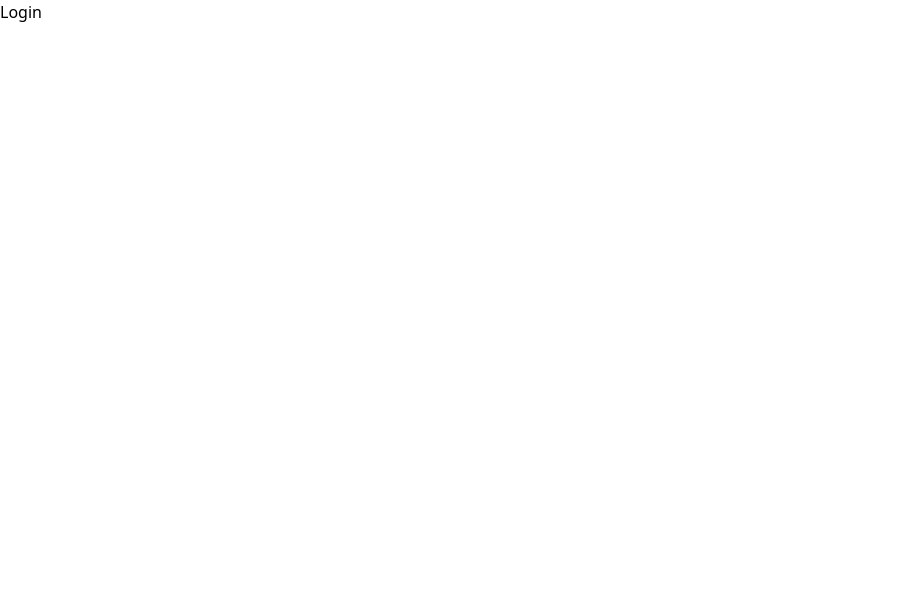
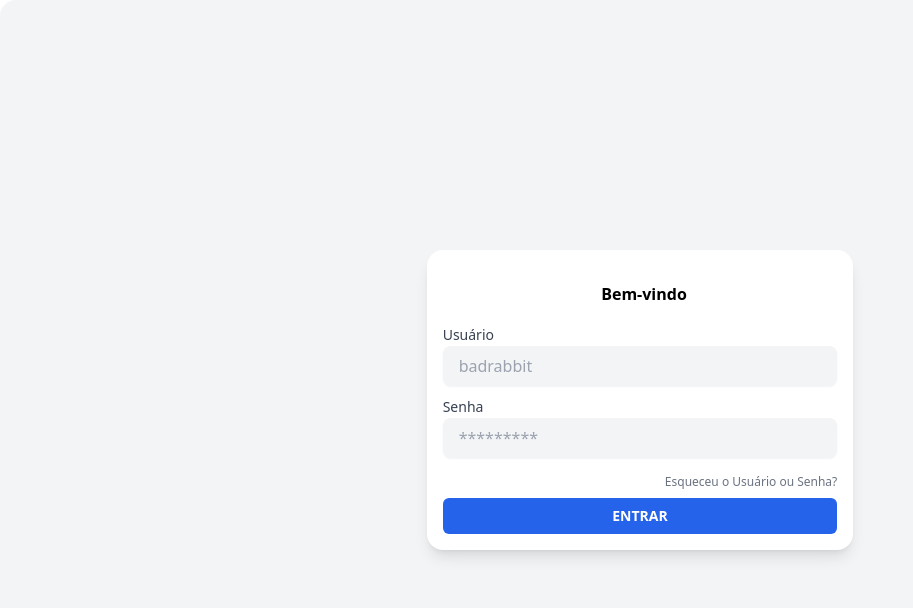
Before and after one commit to nilosmferreira/nossoclube-mysql, a Next.js app: page / in a window 1280 px wide. Shown: the top 608 px of the page, without its empty margins (0-913 px from the left). Built offline with nearby package versions, Linux system fonts and the light colour scheme.

Commit message:
Style página login

```diff
--- a/package.json
+++ b/package.json
@@ -9,6 +9,7 @@
     "lint": "next lint"
   },
   "dependencies": {
+    "@tailwindcss/forms": "^0.5.2",
     "next": "12.2.1",
     "react": "18.2.0",
     "react-dom": "18.2.0"
--- a/src/pages/index.tsx
+++ b/src/pages/index.tsx
@@ -1,3 +1,57 @@
 export default function Login() {
-  return <h1>Login</h1>;
+  return (
+    <main className='flex items-center justify-center bg-gray-100 dark:bg-gray-800 rounded-2xl h-screen overflow-hidden relative'>
+      <div className='w-full sm:w-1/2 xl:w-1/3'>
+        <div className='shadow-lg rounded-2xl p-4 bg-white dark:bg-gray-700 w-full'>
+          <header>
+            <h1 className='font-bold text-md text-black dark:text-white ml-2 text-center py-4'>
+              Bem-vindo
+            </h1>
+          </header>
+          <section className='flex flex-col gap-2'>
+            <div>
+              <label htmlFor='username' className='text-gray-700 text-sm'>
+                Usuário
+              </label>
+              <input
+                className='flex-1 appearance-none border border-none w-full py-2 px-4 bg-gray-100 rounded-lg text-gray-700 placeholder-gray-400 shadow-sm text-base focus:outline-none focus:ring-2 focus:ring-green-600 focus:border-transparent'
+                type='text'
+                name='username'
+                id='username'
+                placeholder='badrabbit'
+              />
+            </div>
+            <div>
+              <label htmlFor='password' className='text-gray-700 text-sm'>
+                Senha
+              </label>
+              <input
+                className='flex-1 appearance-none border border-none w-full py-2 px-4 bg-gray-100 rounded-lg text-gray-700 placeholder-gray-400 shadow-sm text-base focus:outline-none focus:ring-2 focus:ring-green-600 focus:border-transparent'
+                placeholder='*********'
+                type='password'
+                name='password'
+                id='password'
+              />
+            </div>
+          </section>
+          <footer className='flex flex-col gap-2 mt-4'>
+            <a
+              href='#'
+              className='text-end text-xs text-gray-500 hover:text-gray-600 rounded-lg transition-colors'
+            >
+              Esqueceu o Usuário ou Senha?
+            </a>
+            <button
+              type='submit'
+              className='p-2 bg-blue-600 rounded-md border-transparent flex-1 justify-center items-center text-sm hover:bg-brand-hover focus:outline-none focus:ring-1 focus:ring-offset-2 focus:ring-offset-transparent
+            focus:ring-green-500
+            transtion-colors uppercase text-white font-bold'
+            >
+              Entrar
+            </button>
+          </footer>
+        </div>
+      </div>
+    </main>
+  );
 }
--- a/tailwind.config.js
+++ b/tailwind.config.js
@@ -4,5 +4,5 @@ module.exports = {
   theme: {
     extend: {},
   },
-  plugins: [],
+  plugins: [require('@tailwindcss/forms')],
 };
```
Also changed, not shown: 1 other file (tests, documents, lock files or other folders).
